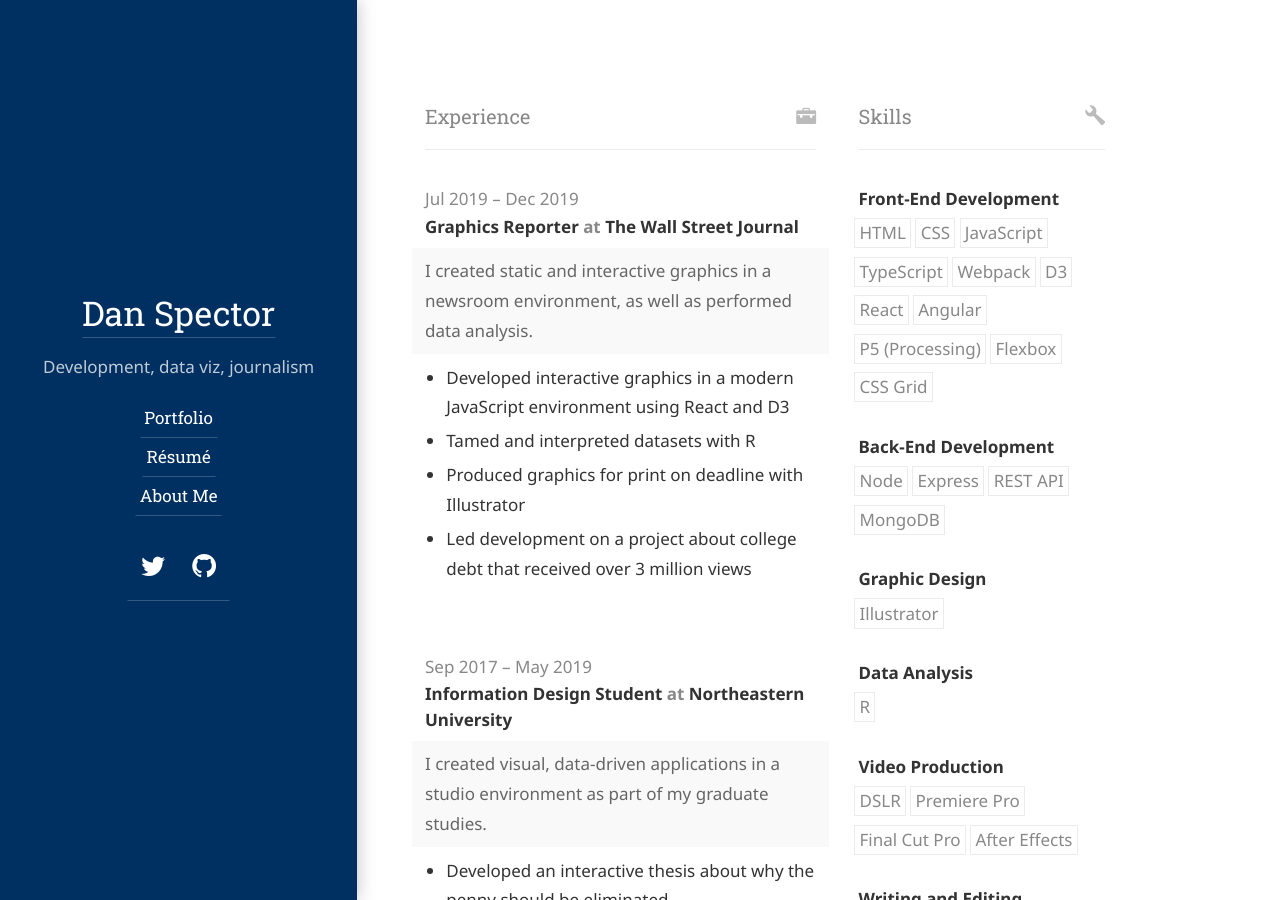
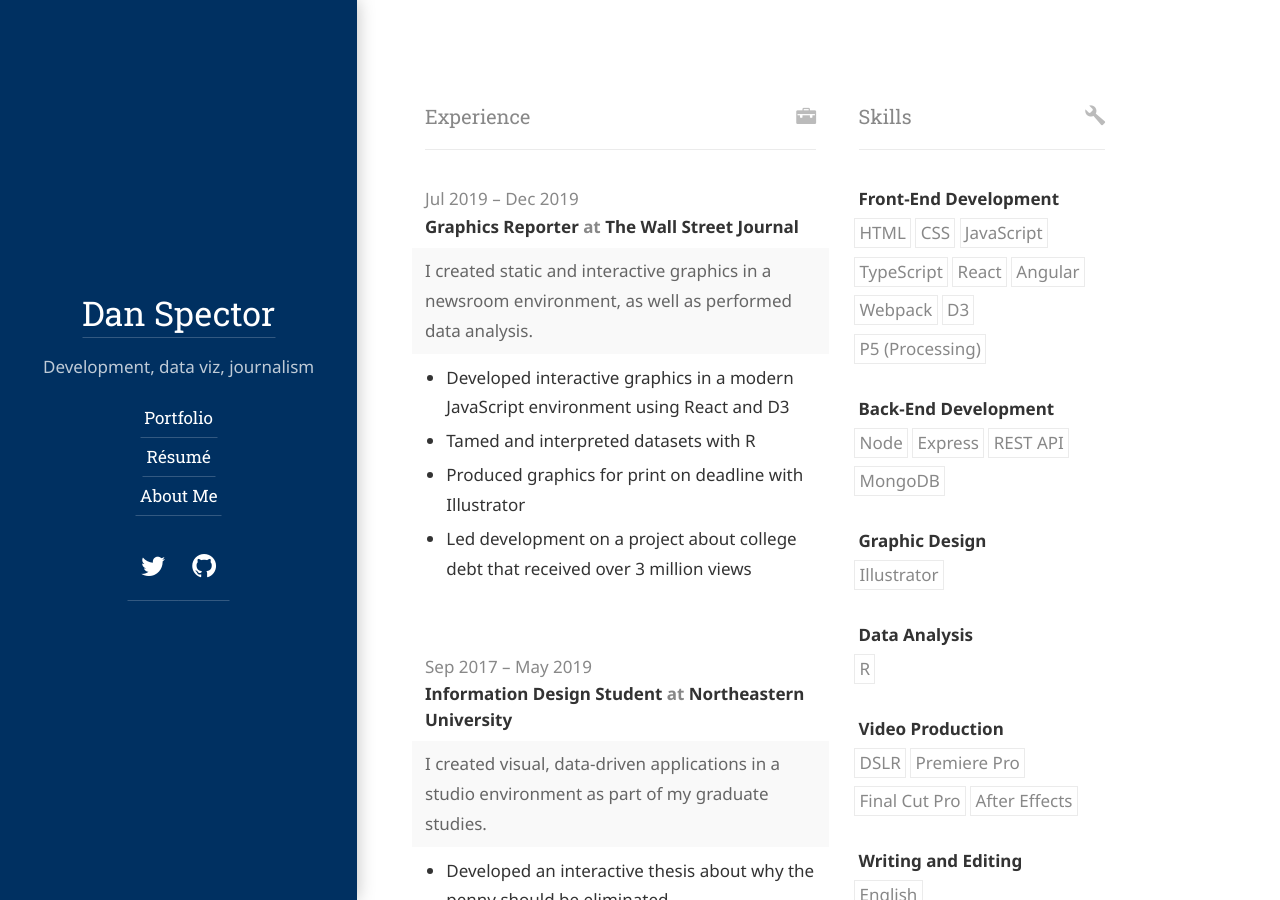
Before and after one commit to inspectordanno/inspectordanno.github.io, a Jekyll site: the page built from resume.md, in a window 1280 px wide and 900 px high, scrolled down 549 px. Built offline with Jekyll 4.4.1, drawn with Linux system fonts in a browser that asks for light colours; some web fonts are replaced.

Commit message:
Update resume.json

```diff
--- a/_data/resume.json
+++ b/_data/resume.json
@@ -116,13 +116,11 @@
         "CSS",
         "JavaScript",
         "TypeScript",
+        "React",
+        "Angular",
         "Webpack",
         "D3",
-        "React",
-        "Angular",
-        "P5 (Processing)",
-        "Flexbox",
-        "CSS Grid"
+        "P5 (Processing)"
       ]
     },
     { "name": "Back-End Development",
```
